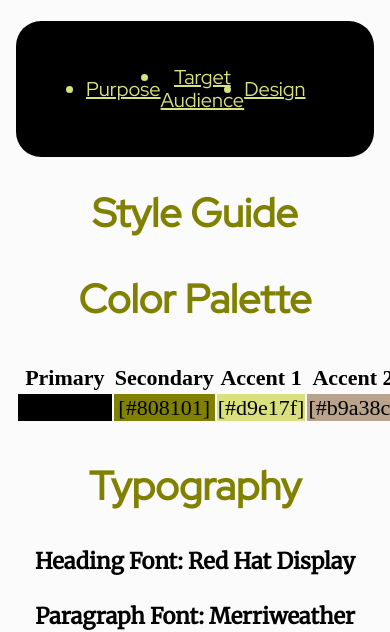
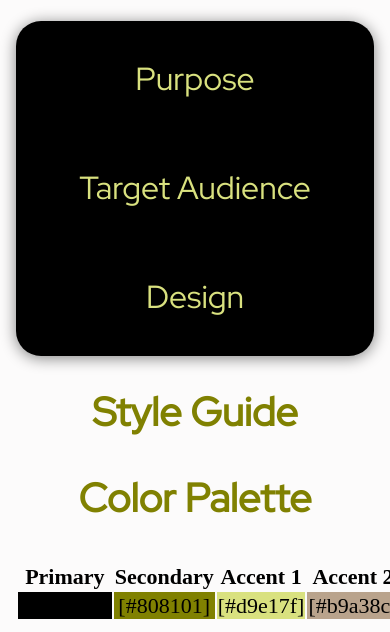
Before and after one commit to web-des-project/wdd230, a plain HTML site: page lesson3/design.html in a window 390 px wide. Shown: the part 248-880 px from the top of the page. Drawn offline with Linux system fonts and the light colour scheme.

Commit message:
responsive menu fixed

```diff
--- a/lesson3/styles/small.css
+++ b/lesson3/styles/small.css
@@ -6,32 +6,32 @@
 
 }
 nav {
-    margin: 30px;
-    background-color: black;
-    padding: 25px 50px;
+    background-color: #000000;
     text-align: center;
-    color: aliceblue;
-    font-size: 20px;
-    font-family: "Red Hat Display", Verdana, sans-serif;
+    box-shadow: 0 2px 15px gray;
     border-radius: 25px;
 }
-ul {
-    display: flex;
-    background-color: #000000;
-    align-items: center;
-    justify-content: space-between;
-    color: #d9e17f;
-    padding: 0 20px;
-    font-family: "Red Hat Display", Verdana, sans-serif;
+nav ul {
+    list-style-type: none;
+    margin: 0;
+    padding: 0;
+    overflow: hidden;
 
 }
-ul a {
+nav li a {
+    display: block;
     color: #d9e17f;
-    font-family: "Red Hat Display", Verdana, sans-serif;;
+    text-align: center;
+    margin: 0.5rem;
+    padding: 2rem;
+    text-decoration: none;
+    font-size: 2rem;
+    font-family: "Red Hat Display", Verdana, sans-serif;
 }
 nav a:hover {
     background-color: #7b7d76;
     color: white;
+    border-radius: 25px;
 }
 main section {
     text-align: center;
@@ -73,6 +73,9 @@ footer {
 .colors {
     width: 100%;
     color: black;
+    min-width: 350px;
+    text-align: center;
+    margin: 25px auto;
 }
 .primary {
     background-color: #000000;
```
